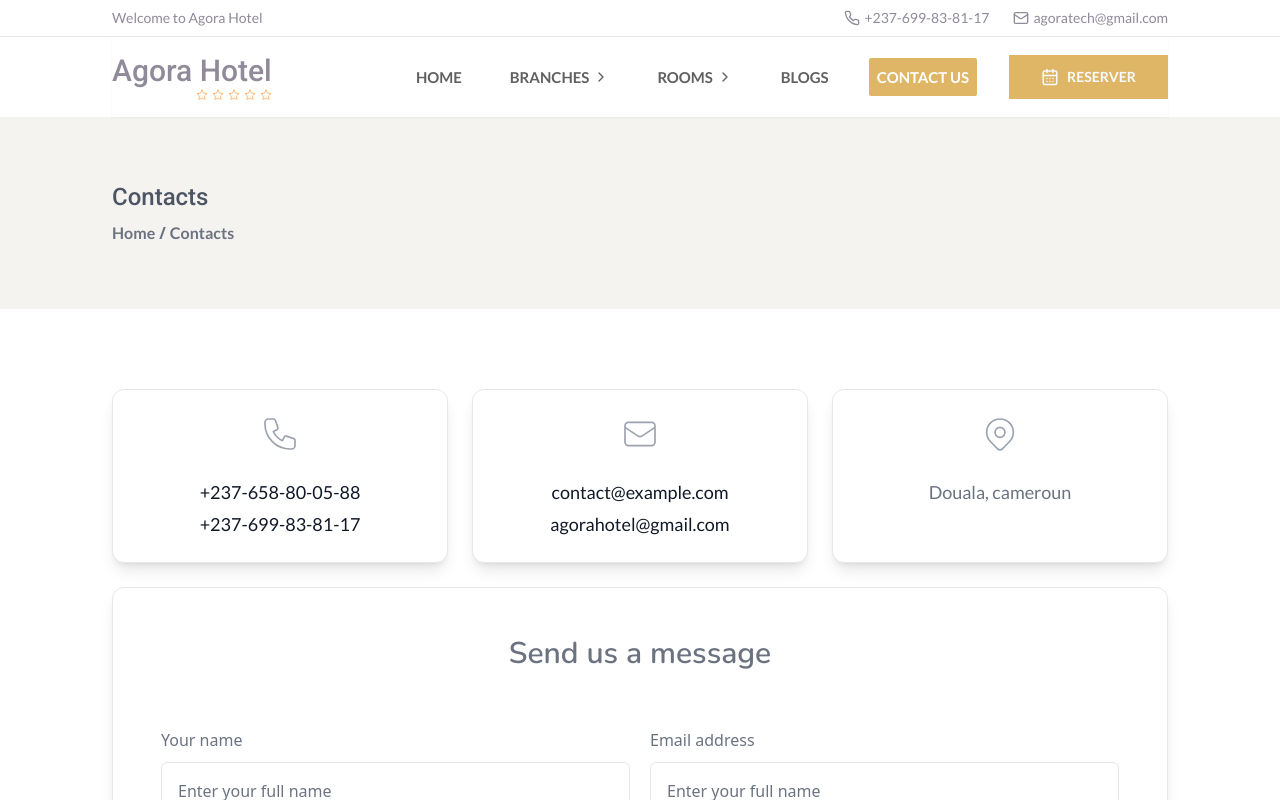
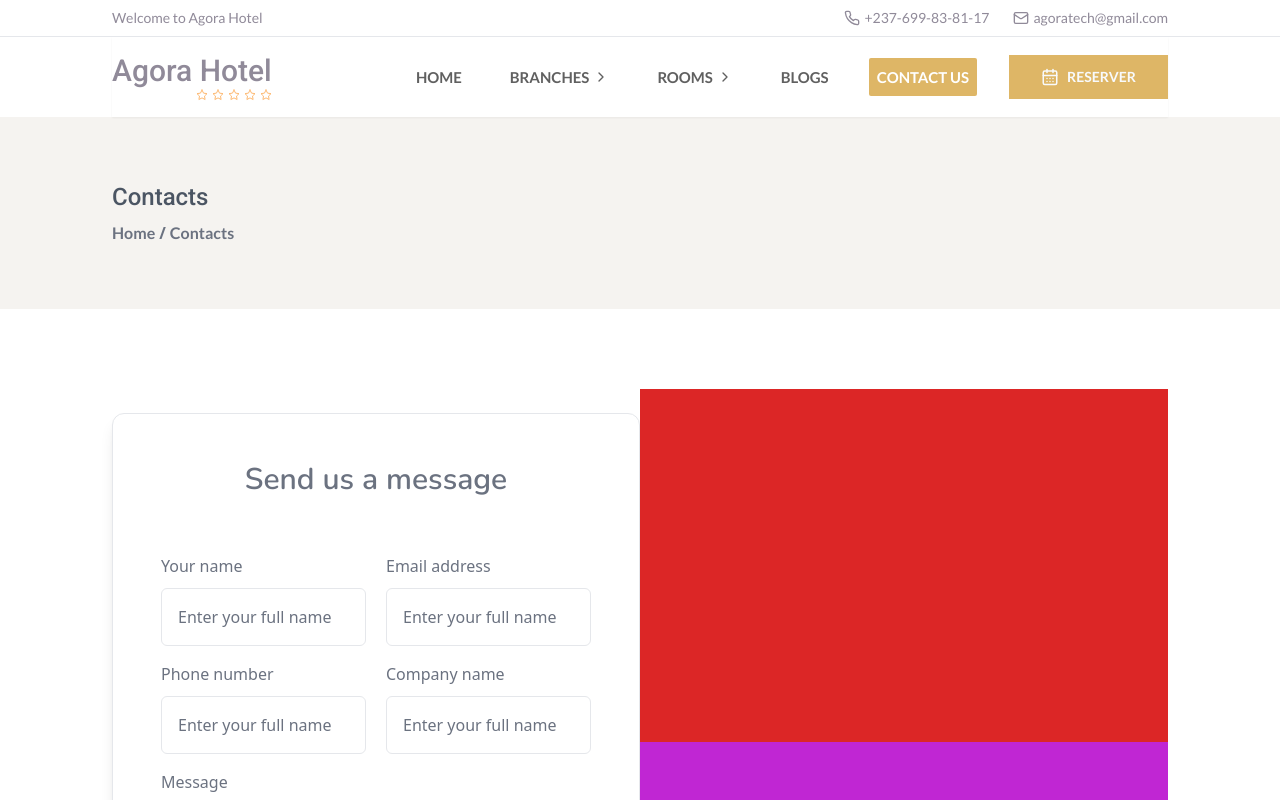
Before and after one commit to Mel-Turham/Agora-Hotel, a React (Vite) app: page /contacts in a window 1280 px wide. Shown: the top 800 px of the page. Built offline with nearby package versions, Linux system fonts and the light colour scheme.

Commit message:
Update contact page

```diff
--- a/src/pages/Contacts/Contacts.tsx
+++ b/src/pages/Contacts/Contacts.tsx
@@ -3,90 +3,8 @@ import Container from '../../components/Container';
 
 const Contacts = () => {
 	return (
-		<Container className='py-20 text-gray-500 '>
-			<div className='mx-auto'>
-				<div className='mx-auto'>
-					<div className='grid grid-cols-1 gap-6 text-center md:px-0 md:grid-cols-3'>
-						<div className='overflow-hidden bg-white border border-gray-200 border-solid shadow-lg rounded-xl'>
-							<div className='p-6'>
-								<svg
-									className='flex-shrink-0 w-10 h-10 mx-auto text-gray-400'
-									xmlns='http://www.w3.org/2000/svg'
-									fill='none'
-									viewBox='0 0 24 24'
-									stroke='currentColor'
-								>
-									<path
-										stroke-linecap='round'
-										stroke-linejoin='round'
-										stroke-width='1'
-										d='M3 5a2 2 0 012-2h3.28a1 1 0 01.948.684l1.498 4.493a1 1 0 01-.502 1.21l-2.257 1.13a11.042 11.042 0 005.516 5.516l1.13-2.257a1 1 0 011.21-.502l4.493 1.498a1 1 0 01.684.949V19a2 2 0 01-2 2h-1C9.716 21 3 14.284 3 6V5z'
-									/>
-								</svg>
-								<p className='mt-6 text-lg font-medium text-gray-900'>
-									+237-658-80-05-88
-								</p>
-								<p className='mt-1 text-lg font-medium text-gray-900'>
-									+237-699-83-81-17
-								</p>
-							</div>
-						</div>
-
-						<div className='overflow-hidden bg-white border border-gray-200 border-solid shadow-lg rounded-xl'>
-							<div className='p-6'>
-								<svg
-									className='flex-shrink-0 w-10 h-10 mx-auto text-gray-400'
-									xmlns='http://www.w3.org/2000/svg'
-									fill='none'
-									viewBox='0 0 24 24'
-									stroke='currentColor'
-								>
-									<path
-										stroke-linecap='round'
-										stroke-linejoin='round'
-										stroke-width='1'
-										d='M3 8l7.89 5.26a2 2 0 002.22 0L21 8M5 19h14a2 2 0 002-2V7a2 2 0 00-2-2H5a2 2 0 00-2 2v10a2 2 0 002 2z'
-									/>
-								</svg>
-								<p className='mt-6 text-lg font-medium text-gray-900'>
-									contact@example.com
-								</p>
-								<p className='mt-1 text-lg font-medium text-gray-900'>
-									agorahotel@gmail.com
-								</p>
-							</div>
-						</div>
-
-						<div className='overflow-hidden bg-white border border-gray-200 border-solid shadow-lg rounded-xl'>
-							<div className='p-6'>
-								<svg
-									className='flex-shrink-0 w-10 h-10 mx-auto text-gray-400'
-									xmlns='http://www.w3.org/2000/svg'
-									fill='none'
-									viewBox='0 0 24 24'
-									stroke='currentColor'
-								>
-									<path
-										stroke-linecap='round'
-										stroke-linejoin='round'
-										stroke-width='1'
-										d='M17.657 16.657L13.414 20.9a1.998 1.998 0 01-2.827 0l-4.244-4.243a8 8 0 1111.314 0z'
-									/>
-									<path
-										stroke-linecap='round'
-										stroke-linejoin='round'
-										stroke-width='1'
-										d='M15 11a3 3 0 11-6 0 3 3 0 016 0z'
-									/>
-								</svg>
-								<p className='mt-6 text-lg font-medium leading-relaxed '>
-									Douala, cameroun
-								</p>
-							</div>
-						</div>
-					</div>
-
-					<div className='mt-6 overflow-hidden bg-white border border-gray-200 border-solid shadow-lg rounded-xl'>
+		<Container className='flex py-20 text-gray-500'>
+			<div className='w-1/2 mt-6 overflow-hidden bg-white border border-gray-200 border-solid shadow-lg rounded-xl'>
 				<div className='px-6 py-12 sm:p-12'>
 					<h3 className='text-3xl font-semibold text-center '>
 						Send us a message
@@ -186,7 +104,9 @@ const Contacts = () => {
 					</form>
 				</div>
 			</div>
-				</div>
+			<div className='grid w-1/2 grid-rows-2'>
+				<div className='bg-red-600'></div>
+				<div className='h-full bg-fuchsia-600'></div>
 			</div>
 		</Container>
 	);
```
Lines whose indentation alone changed are shown as unchanged.
